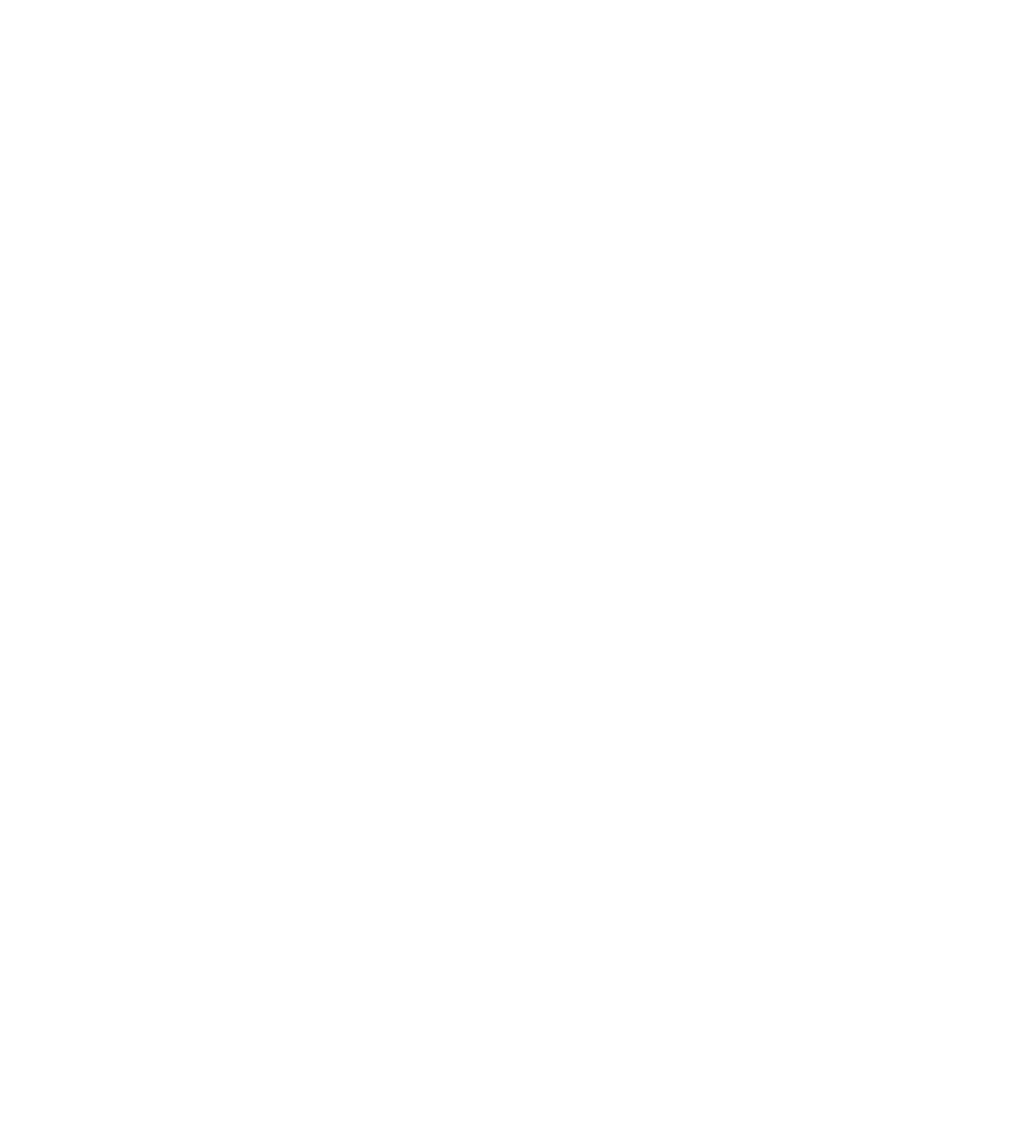
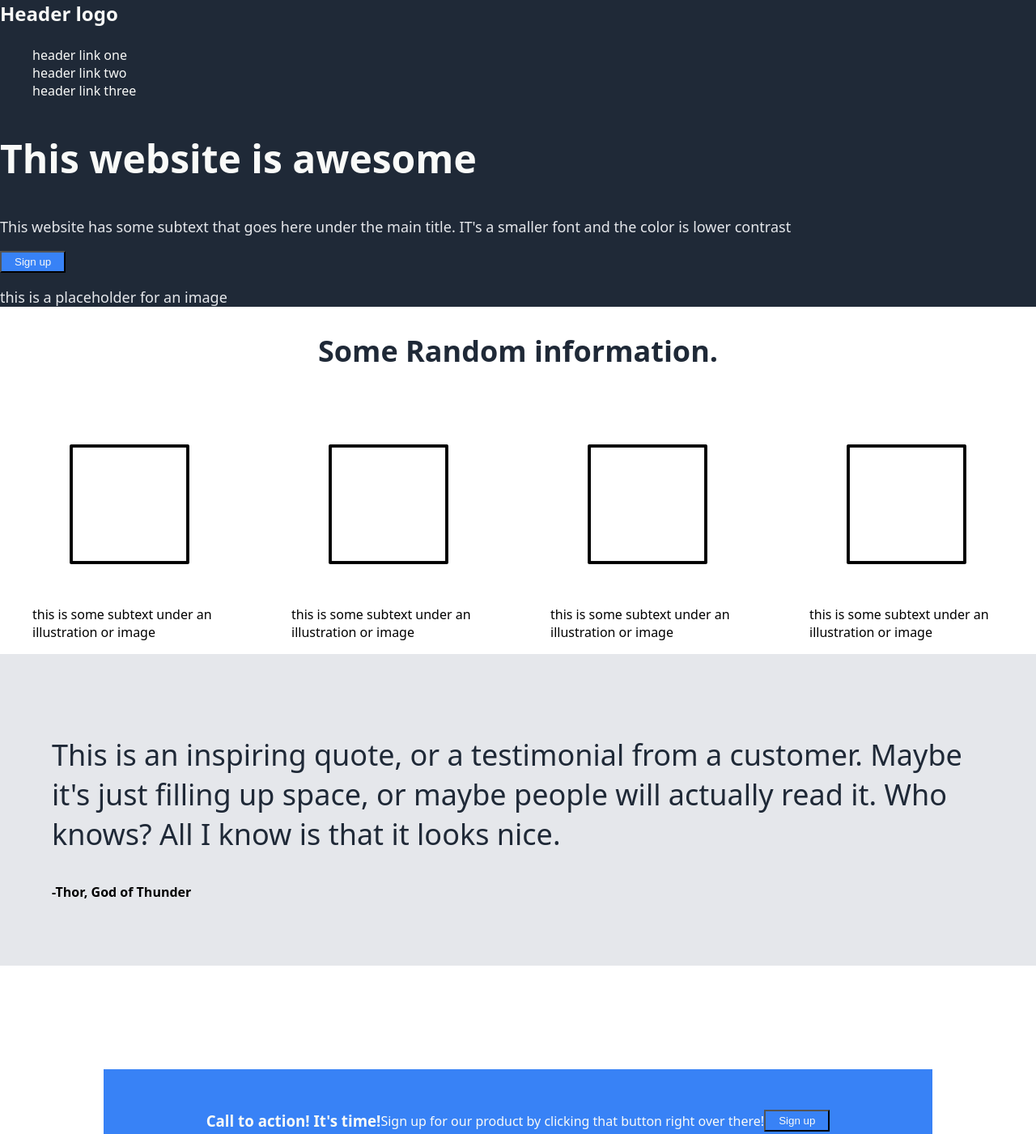
Before and after one commit to Sef-Alii/Landing-Page, a plain HTML site: page index.html in a window 1280 px wide. Shown: the top 1401 px of the page at 81% size. Before the commit the page ends 800 px from the top, so only its background shows below. Drawn offline with Linux system fonts and the light colour scheme.

Commit message:
ADded colours fonts and sections

```diff
--- a/index.html
+++ b/index.html
@@ -8,32 +8,64 @@
     </head>
     <body>
         <header>
+            <h3>Header logo</h3>
 
+            <ul>
+                <li><a href="../git_test/hello_world.txt">header link one</a></li>
+                <li><a href="../git_test/hello_world.txt">header link two</a></li>
+                <li><a href="../git_test/hello_world.txt">header link three</a></li>
+            </ul>
+  <section class="intro">
+                <h1>This website is awesome</h1>
+                <p>This website has some subtext that goes here under the main title.
+                    IT's a smaller font and the color is lower contrast
+                </p>
+                <button type="button">Sign up</button>
+            <p class="placeholder">this is a placeholder for an image</p>
+
+            </section>
         </header>
 
 
         <main>
-            <section class="intro">
 
-            </section>
+            <h2><strong>Some Random information.</strong></h2>
+            <section class="info">
 
-            <section class="info">
+                <figure><img src="../Landing-Page/Images/square.png">
+                <figcaption>this is some subtext under an illustration or image</figcaption></figure>
+                <figure><img src="../Landing-Page/Images/square.png">
+                    <figcaption>this is some subtext under an illustration or image</figcaption></figure>
+                    <figure><img src="../Landing-Page/Images/square.png">
+                        <figcaption>this is some subtext under an illustration or image</figcaption></figure>
+                        <figure><img src="../Landing-Page/Images/square.png">
+                            <figcaption>this is some subtext under an illustration or image</figcaption></figure>
+
 
             </section>
 
             <section class="quote">
+                <p>This is an inspiring quote, or a testimonial
+                    from a customer. Maybe it's just filling up space,
+                    or maybe people will actually read it. Who knows?
+                    All I know is that it looks nice.
+                </p>
+                <p><strong>-Thor, God of Thunder</strong></p>
 
             </section>
 
             <section class="sign-up">
 
+                <h3>Call to action! It's time!</h3>
+                <p>Sign up for our product by clicking that button right over there!</p>
+                <button type="button">Sign up</button>
             </section>
 
         </main>
 
 
         <footer>
-
+            <p>Copyright © The Odin Project 2023</p>
         </footer>
 
 
--- a/style.css
+++ b/style.css
@@ -0,0 +1,95 @@
+body{
+    font-family:system-ui, -apple-system, BlinkMacSystemFont, 'Segoe UI', Roboto, Oxygen, Ubuntu, Cantarell, 'Open Sans', 'Helvetica Neue', sans-serif ;
+    margin: auto;
+    width: 100%;
+
+
+
+}
+
+header,footer,section.intro{
+background-color: #1F2937;
+}
+header h3{
+    margin-top: 0;
+}
+header li a {
+    color: #F9FAF8;
+    text-decoration: none;
+
+}
+header ul {
+    list-style: none;
+}
+section.intro h1{
+    font-size: 48px;
+    font-weight: bolder;
+    color: #f9FAF8;
+}
+section.intro p {
+    font-size: 18px;
+    color: #E5E7EB;
+}
+button{
+    background-color: #3882F6;
+    color: #F9FAF8;
+    padding-left: 1rem;
+    padding-right: 1rem;
+    padding-top: 0.25rem;
+    padding-bottom: 0.25rem;
+
+}
+header h3{
+
+    font-size: 24px;
+    color: #F9FAF8;
+}
+section.info{
+    background-color: white;
+    display: flex;
+    align-items: center;
+    justify-content: space-between;
+
+}
+h2{
+    font-size: 36px;
+    font-weight: bolder;
+    color: #1F2937;
+    text-align: center;
+
+}
+
+section.quote{
+    background-color: #E5E7EB;
+    padding: 4rem;
+}
+section.quote p:first-of-type{
+    font-size: 36px;
+    font-weight: lighter;
+    font: italic;
+    color: #1F2937;
+}
+
+section.sign-up{
+    background-color: #3882F6;
+    color: #F9FAF8;
+    margin: 8rem;
+    display: flex;
+    align-items: center;
+    justify-content: center;
+    padding:2rem;
+
+
+}
+
+
+
+footer{
+    color: #F9FAF8;
+    text-align: center;
+   padding: 0.5rem;
+}
+
+img {
+    width: 100%;
+}
```
Also changed, not shown: Images/square.png (added).
